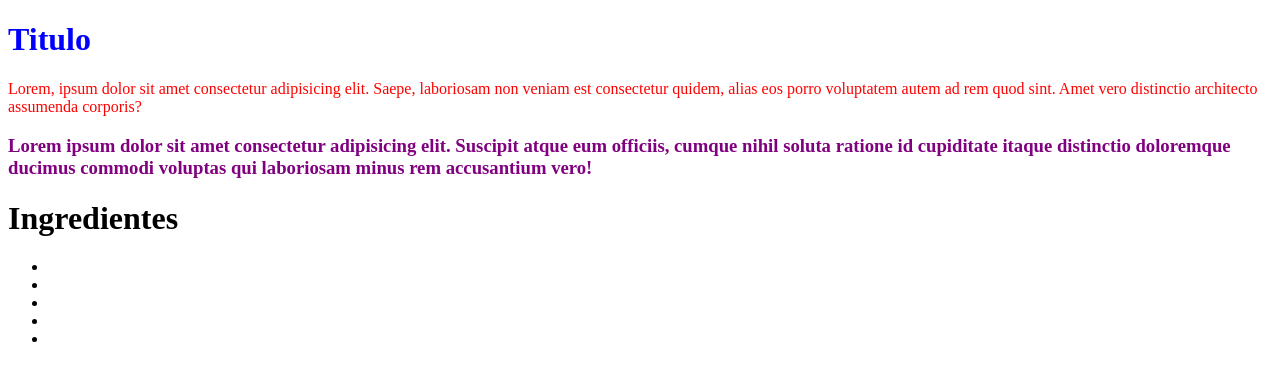
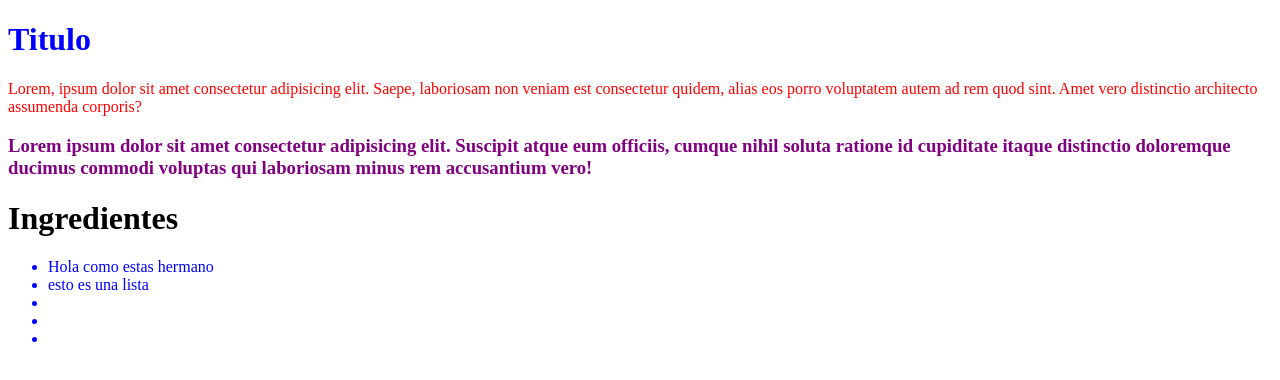
Before and after one commit to smuke123/WebBasicDalto, a plain HTML site: page CSS/Selectores/index.html in a window 1280 px wide. Drawn offline with Linux system fonts and the light colour scheme.

```diff
--- a/CSS/Selectores/index.html
+++ b/CSS/Selectores/index.html
@@ -18,8 +18,8 @@
 
         <h1>Ingredientes</h1>
         <ul>
-            <li></li>
-            <li></li>
+            <li>Hola como estas hermano</li>
+            <li>esto es una lista</li>
             <li></li>
             <li></li>
             <li></li>
--- a/CSS/Selectores/styles.css
+++ b/CSS/Selectores/styles.css
@@ -1,3 +1,6 @@
 h3 {
     color: purple
 }
+li {
+    color: blue
+}
```
